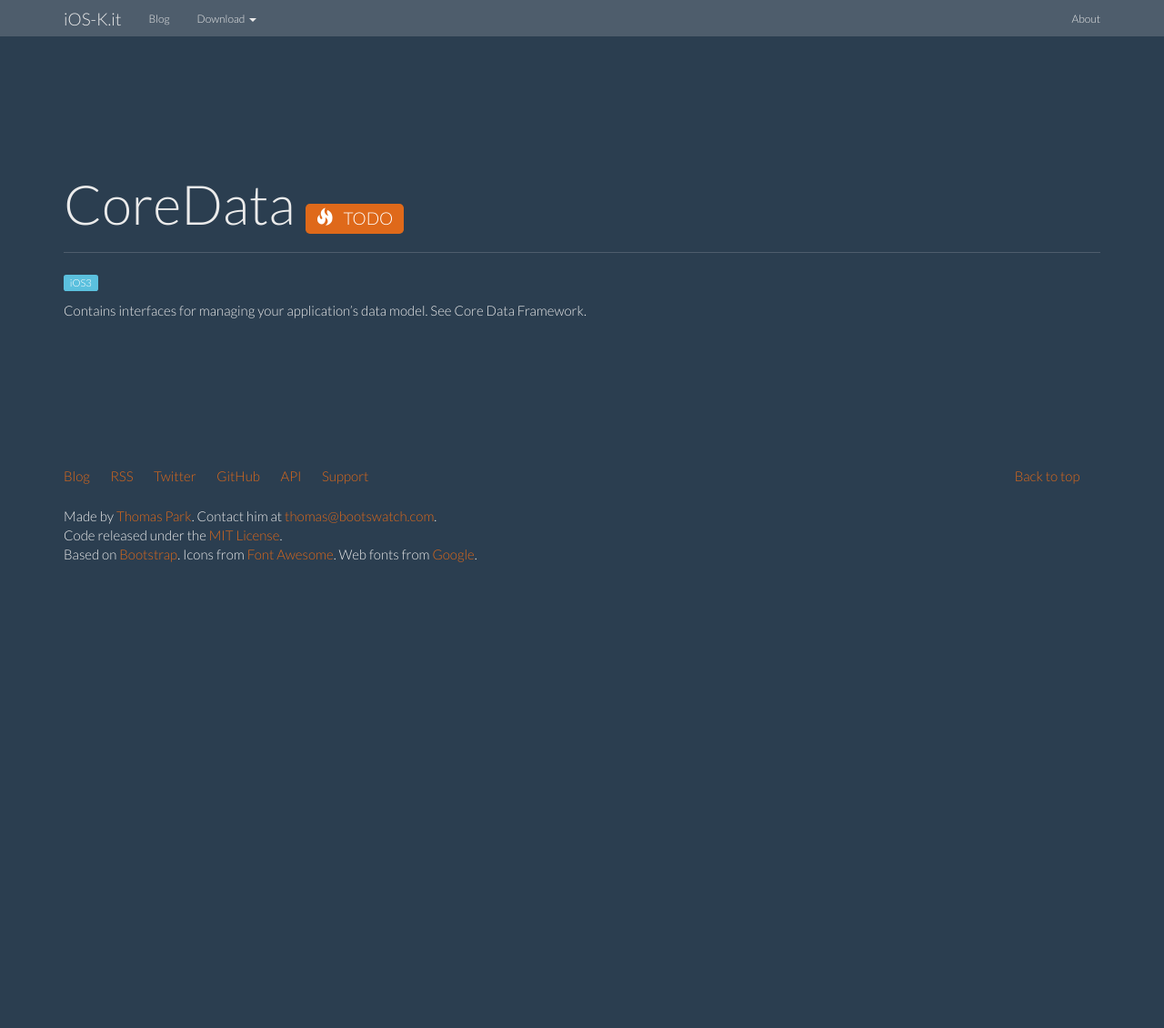
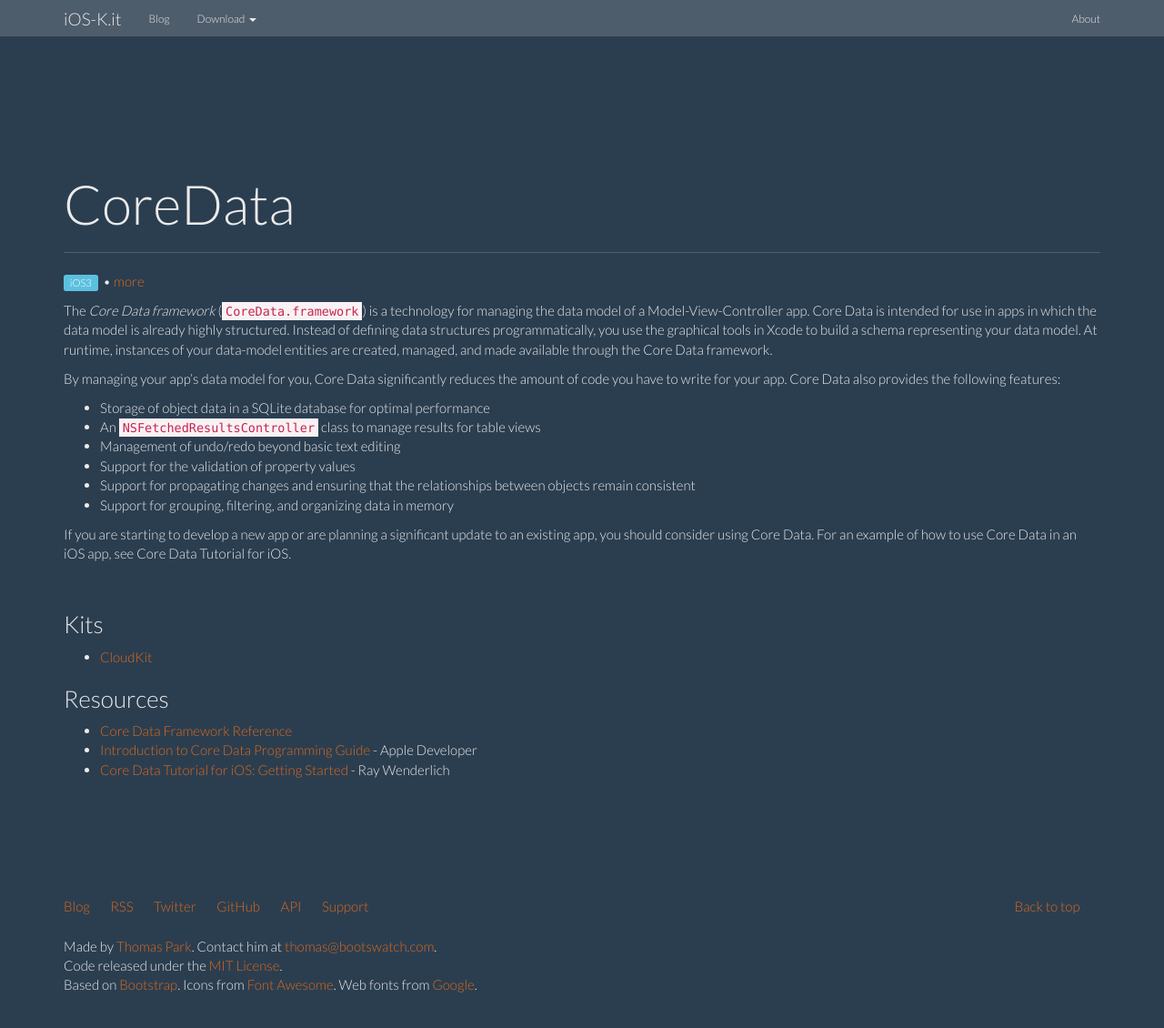
Before and after one commit to ioskit/ioskit.github.io, a Jekyll site: the page built from _kits/CoreData.md, in a window 1280 px wide and 1169 px high. Shown: the top 1130 px of the window at 91% size. Built offline with Jekyll 4.4.1, drawn with Linux system fonts in a browser that asks for light colours; nearby versions of some CDN libraries.

Commit message:
Kit: CoreData.

```diff
--- a/_kits/CoreData.md
+++ b/_kits/CoreData.md
@@ -2,16 +2,37 @@
 layout: kit
 name: 'CoreData'
 id: coredata
-status: TODO
+status:
 since: iOS3
 prefixe: 'NS'
-link:
+link: https://developer.apple.com/library/ios/documentation/Cocoa/Conceptual/CoreData/cdProgrammingGuide.html
 abstract: "Contains interfaces for managing your application’s data model. See Core Data Framework."
-links__:
+kits:
+ - CloudKit
+links:
  - link:
-     name: 'aaa'
-     url: bbb
-     description: 'ccc'
+     name: 'Core Data Framework Reference'
+     url: https://developer.apple.com/library/ios/documentation/Cocoa/Reference/CoreData_ObjC/index.html#//apple_ref/doc/uid/TP40001181
+     description: ''
+ - link:
+     name: 'Introduction to Core Data Programming Guide'
+     url: https://developer.apple.com/library/ios/documentation/Cocoa/Conceptual/CoreData/cdProgrammingGuide.html
+     description: ' - Apple Developer'
+ - link:
+     name: 'Core Data Tutorial for iOS: Getting Started'
+     url: http://www.raywenderlich.com/934/core-data-tutorial-for-ios-getting-started
+     description: ' - Ray Wenderlich'
 ---
 
-Contains interfaces for managing your application’s data model. See Core Data Framework.
+The *Core Data framework* (`CoreData.framework`) is a technology for managing the data model of a Model-View-Controller app. Core Data is intended for use in apps in which the data model is already highly structured. Instead of defining data structures programmatically, you use the graphical tools in Xcode to build a schema representing your data model. At runtime, instances of your data-model entities are created, managed, and made available through the Core Data framework.
+
+By managing your app’s data model for you, Core Data significantly reduces the amount of code you have to write for your app. Core Data also provides the following features:
+
+* Storage of object data in a SQLite database for optimal performance
+* An `NSFetchedResultsController` class to manage results for table views
+* Management of undo/redo beyond basic text editing
+* Support for the validation of property values
+* Support for propagating changes and ensuring that the relationships between objects remain consistent
+* Support for grouping, filtering, and organizing data in memory
+
+If you are starting to develop a new app or are planning a significant update to an existing app, you should consider using Core Data. For an example of how to use Core Data in an iOS app, see Core Data Tutorial for iOS.
```
